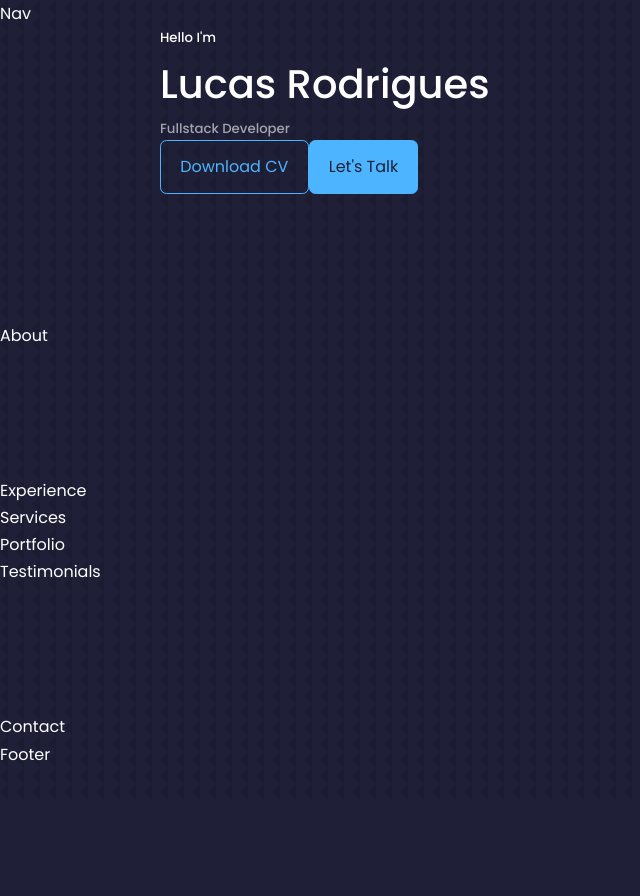
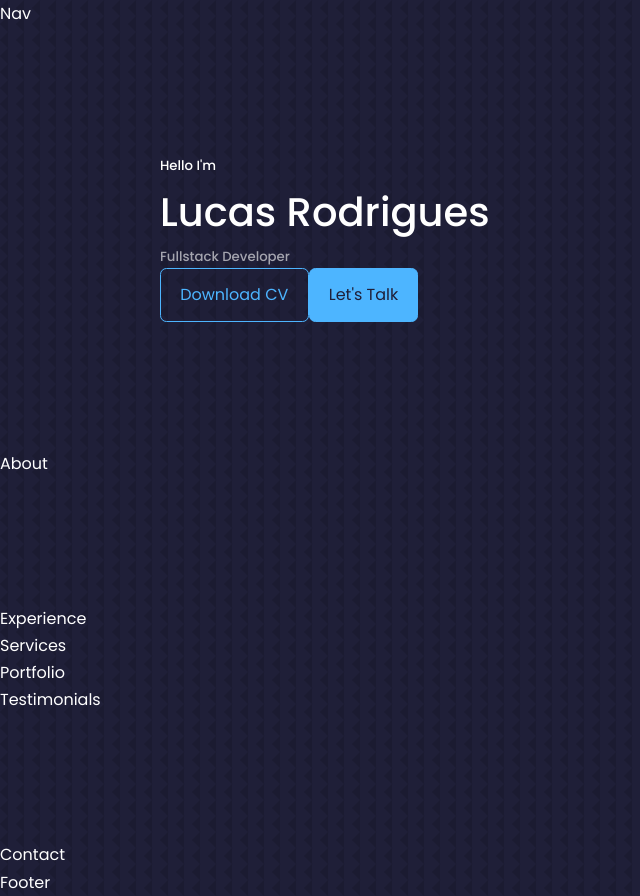
Before and after one commit to lucas-crodrigues/portfolio2, a React (Create React App) app: page / in a window 1280 px wide. Shown: the whole page, without its empty margins (0-640 px from the left). Before the commit the page ends 800 px from the top, so only its background shows below. Built offline with nearby package versions, Linux system fonts and the light colour scheme.

Commit message:
Update Header.js

```diff
--- a/src/components/header/Header.js
+++ b/src/components/header/Header.js
@@ -3,14 +3,14 @@ import CTA from './CTA'
 
 const Header = () => {
   return (
-      <header>
+      <section id='home'>
         <div className='container header-container'>
           <h5>Hello I'm</h5>
           <h1>Lucas Rodrigues</h1>
           <h5 className='text-light'>Fullstack Developer</h5>
           <CTA />
         </div>
-      </header>
+      </section>
     )
 }
 
```
